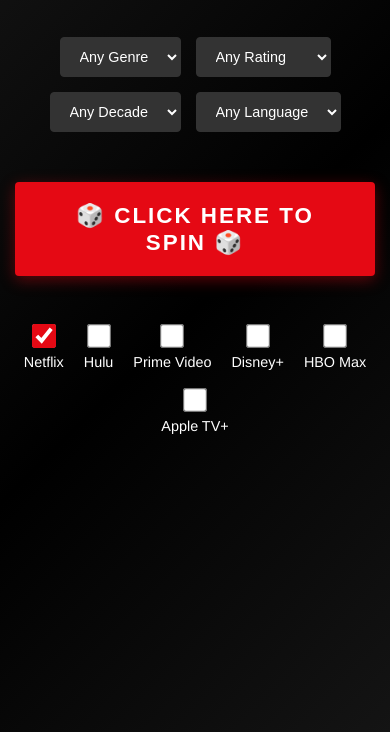
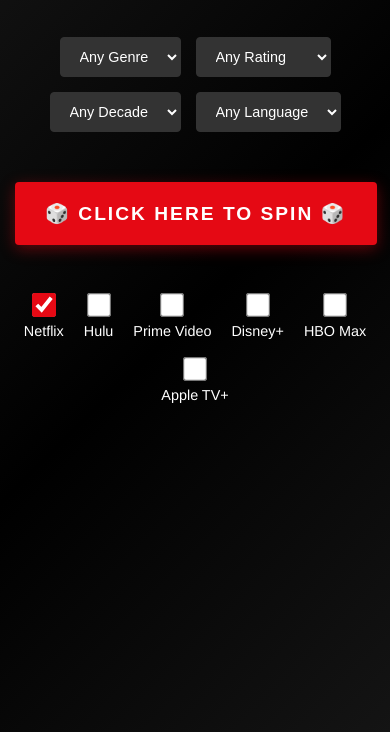
Before and after one commit to EmilyFrisbie/WatchNextRoulette, a plain HTML site: page index.html in a window 390 px wide. Shown: the part 112-844 px from the top of the page. Drawn offline with Linux system fonts and the light colour scheme.

Commit message:
Update style.css

```diff
--- a/style.css
+++ b/style.css
@@ -81,6 +81,7 @@
     box-shadow: 0 4px 15px rgba(229, 9, 20, 0.4);
     text-transform: uppercase;
     letter-spacing: 2px;
+    white-space: nowrap;
 }
 
 .spin-btn:hover {
@@ -232,8 +233,9 @@
     }
 
     .spin-btn {
-        padding: 20px 40px;
-        font-size: 1.4rem;
+        padding: 20px 30px;
+        font-size: 1.2rem;
+        white-space: nowrap;
     }
 
     .movie-card {
```
